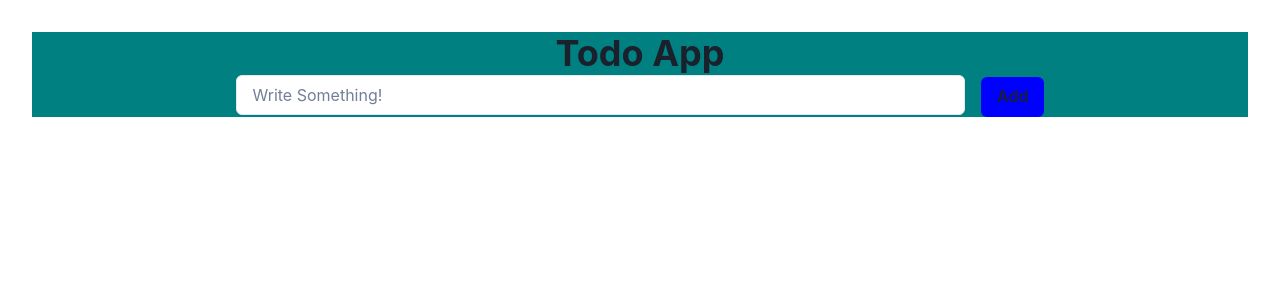
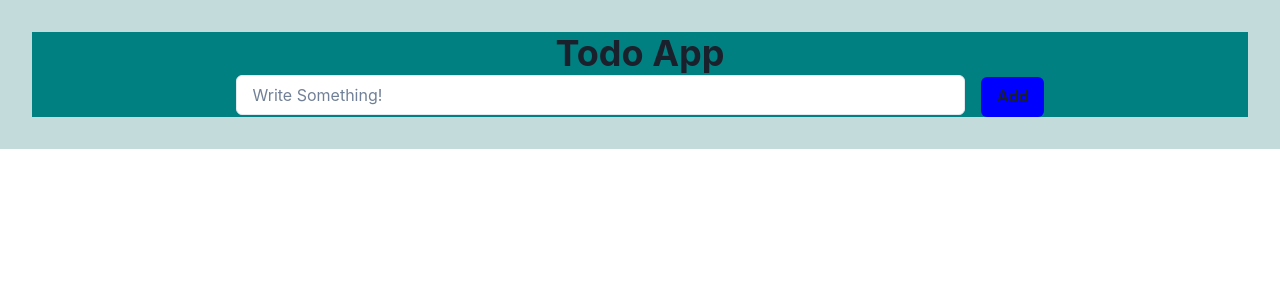
Before and after one commit to vkrajput26/Todo-List, a React (Vite) app in the folder vite-project/: page / in a window 1280 px wide. Shown: the top 300 px of the page. Built offline with nearby package versions, Linux system fonts and the light colour scheme.

Commit message:
adding styling in todo app

```diff
--- a/vite-project/src/App.css
+++ b/vite-project/src/App.css
@@ -3,6 +3,7 @@
   margin: 0 auto;
   padding: 2rem;
   text-align: center;
+  background-color: rgb(196, 219, 219);
 }
 
 .logo {
--- a/vite-project/src/Components/Todo.jsx
+++ b/vite-project/src/Components/Todo.jsx
@@ -50,7 +50,7 @@ export default function Todo(){
             display="flex" justifyContent="space-between" mt="2rem">
                 <Heading>{el.title}</Heading>
                 <Heading >{el.status ? ( <Heading  bg="green"> "DONE"</Heading>) :
-                "NOT DONE"}</Heading>
+               <Heading bg="red"> "NOT DONE" </Heading>}</Heading>
                 <Button bg="blue"  onClick={()=>handleToggle(el.id)}>Toggle</Button>
                 <Button bg="blue" onClick={()=>handleDelete(el.id)}>Delete</Button>
 
```
